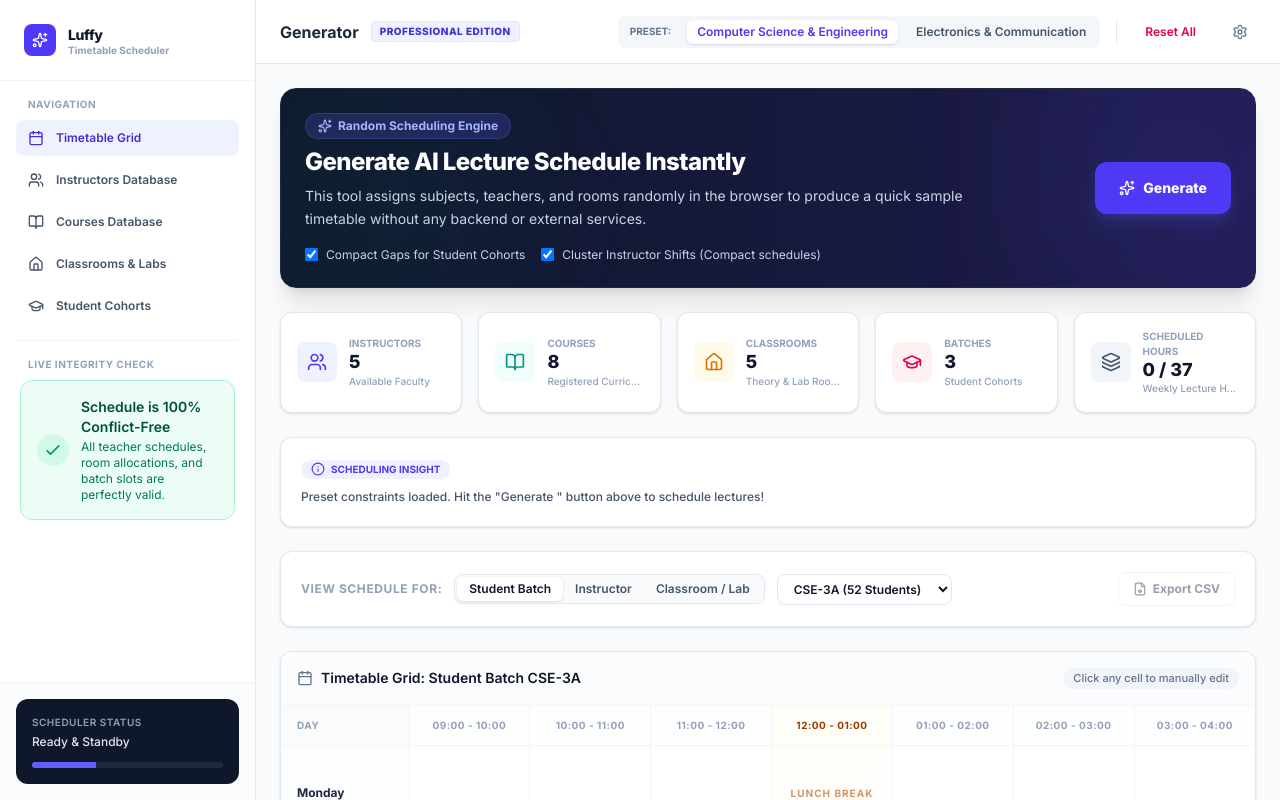
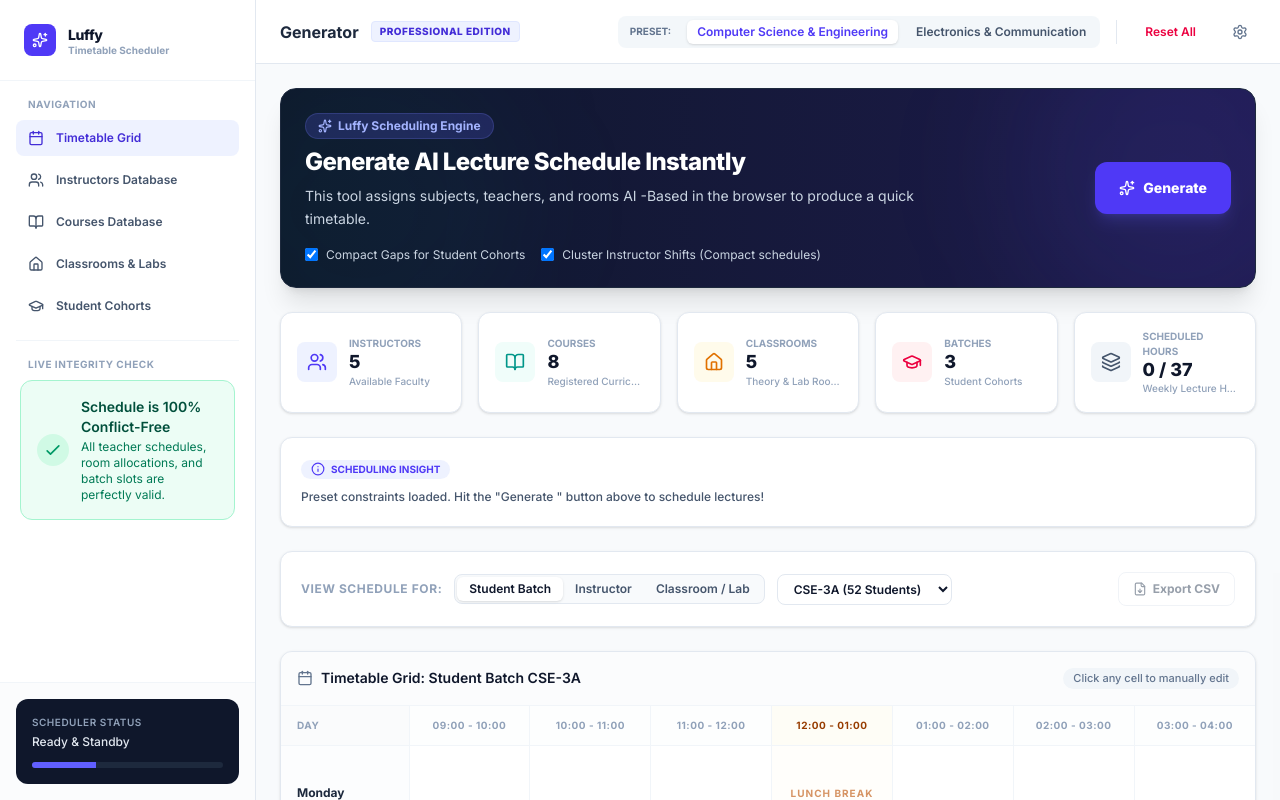
Before and after one commit to Pranesh29072006/MINI-PROJECT, a React (Vite) app: page / in a window 1280 px wide. Built offline with nearby package versions, Linux system fonts and the light colour scheme.

Commit message:
new changes : Renames

```diff
--- a/src/App.tsx
+++ b/src/App.tsx
@@ -568,13 +568,13 @@ export default function App() {
             <div className="relative flex flex-col lg:flex-row lg:items-center justify-between gap-6">
               <div className="space-y-2 max-w-2xl">
                 <span className="inline-flex items-center gap-1.5 bg-indigo-500/20 text-indigo-300 text-xs font-bold px-3 py-1 rounded-full border border-indigo-400/20">
-                  <Sparkles className="w-3.5 h-3.5" /> Random Scheduling Engine
+                  <Sparkles className="w-3.5 h-3.5" /> Luffy Scheduling Engine
                 </span>
                 <h2 className="text-xl md:text-2xl font-black tracking-tight leading-tight">
                   Generate AI Lecture Schedule Instantly
                 </h2>
                 <p className="text-slate-300 text-xs md:text-sm leading-relaxed">
-                  This tool assigns subjects, teachers, and rooms randomly in the browser to produce a quick sample timetable without any backend or external services.
+                  This tool assigns subjects, teachers, and rooms AI -Based in the browser to produce a quick timetable.
                 </p>
 
                 {/* Generator Settings */}
```
